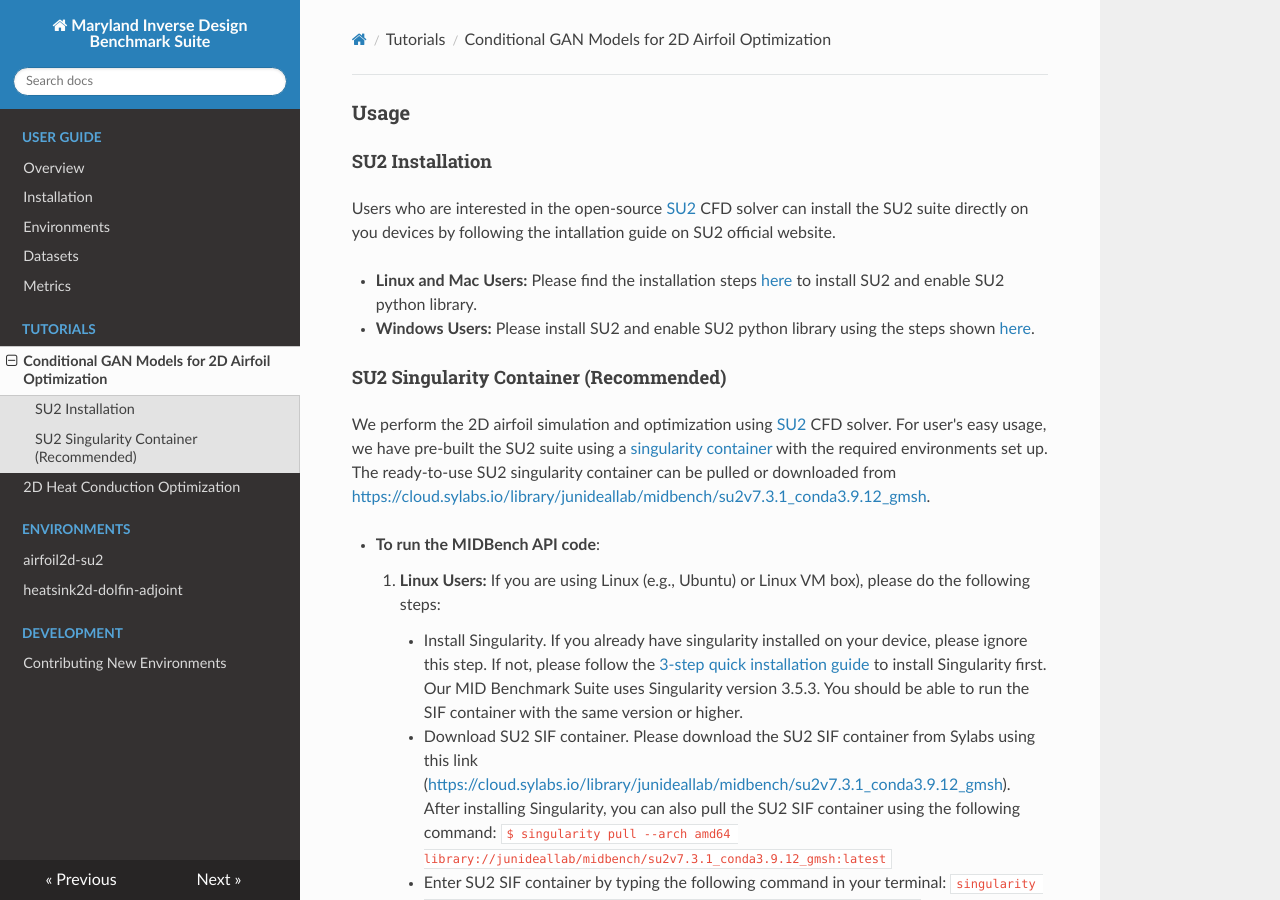
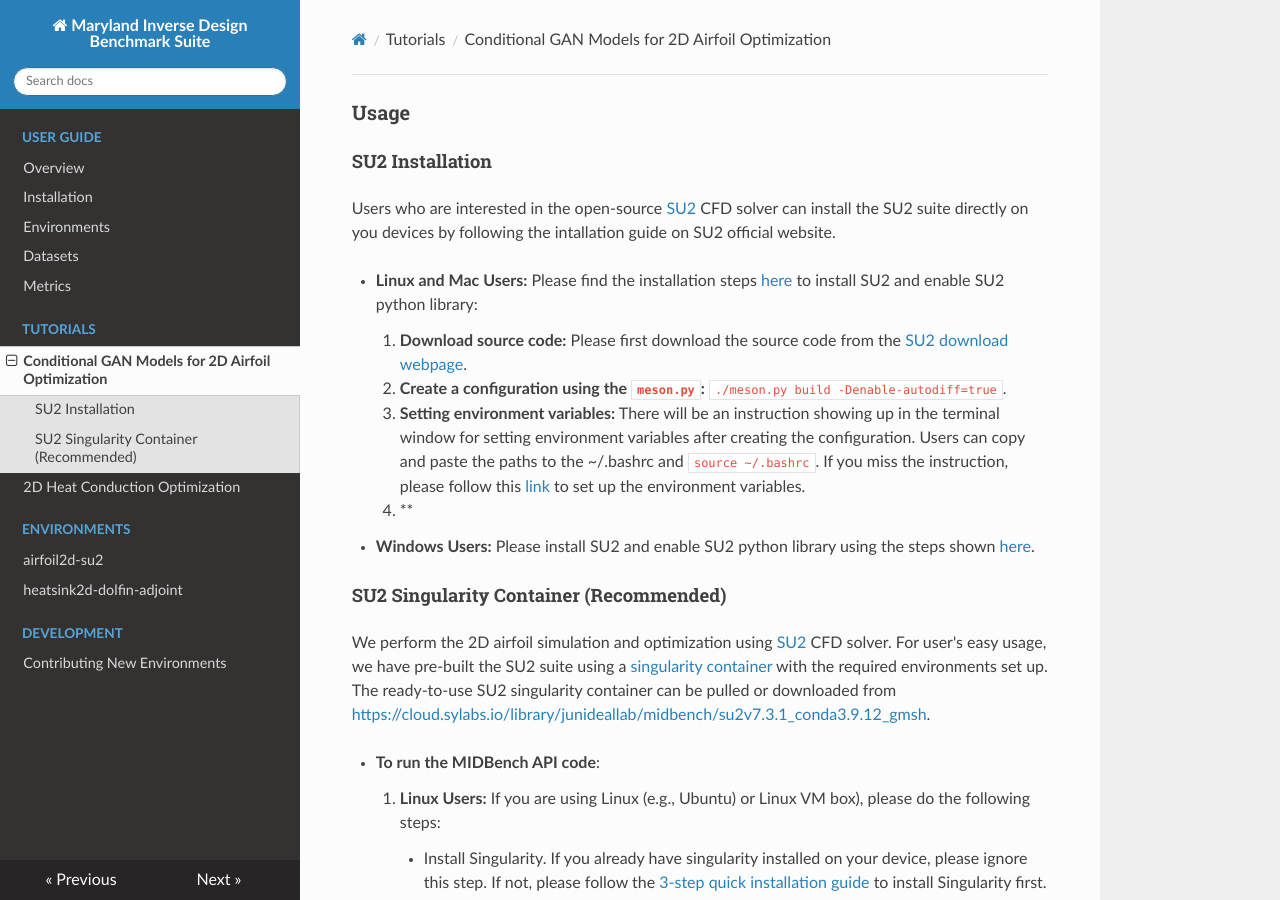
Before and after one commit to IDEALLab/midbench, an MkDocs documentation site: the page built from docs/tutorials/airfoil-su2-singularity.md, in a window 1280 px wide and 900 px high. Built offline with MkDocs 1.6.1, drawn with Linux system fonts in a browser that asks for light colours; nearby versions of some CDN libraries.

Commit message:
add SU2 installation from source code

```diff
--- a/docs/tutorials/airfoil-su2-singularity.md
+++ b/docs/tutorials/airfoil-su2-singularity.md
@@ -3,7 +3,12 @@
 #### SU2 Installation
 Users who are interested in the open-source [SU2](https://su2code.github.io/) CFD solver can install the SU2 suite directly on you devices by following the intallation guide on SU2 official website.
 
-* **Linux and Mac Users:** Please find the installation steps [here](https://su2code.github.io/docs_v7/SU2-Linux-MacOS/) to install SU2 and enable SU2 python library.
+* **Linux and Mac Users:** Please find the installation steps [here](https://su2code.github.io/docs_v7/Build-SU2-Linux-MacOS/) to install SU2 and enable SU2 python library:
+
+    1. **Download source code:** Please first download the source code from the [SU2 download webpage](https://su2code.github.io/download.html).
+    2. **Create a configuration using the `meson.py`:** `./meson.py build -Denable-autodiff=true`.
+    3. **Setting environment variables:** There will be an instruction showing up in the terminal window for setting environment variables after creating the configuration. Users can copy and paste the paths to the ~/.bashrc and `source ~/.bashrc`. If you miss the instruction, please follow this [link](https://su2code.github.io/docs_v7/SU2-Linux-MacOS/) to set up the environment variables.
+    4. **
 
 * **Windows Users:** Please install SU2 and enable SU2 python library using the steps shown [here](https://su2code.github.io/docs_v7/SU2-Windows/).
 
```
